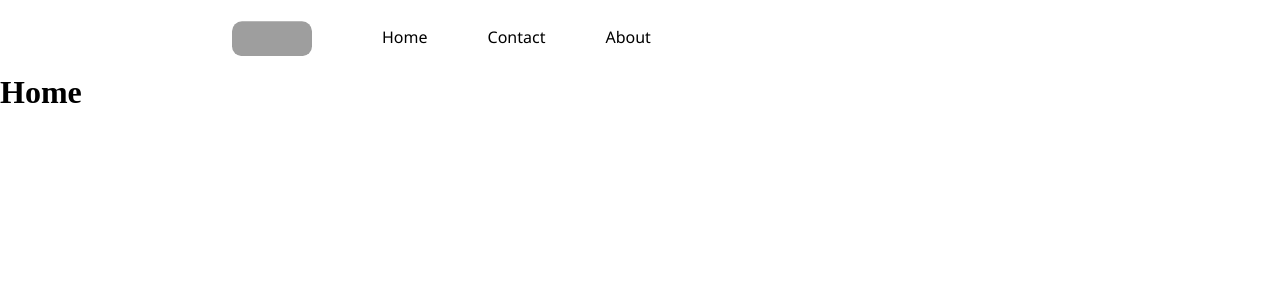
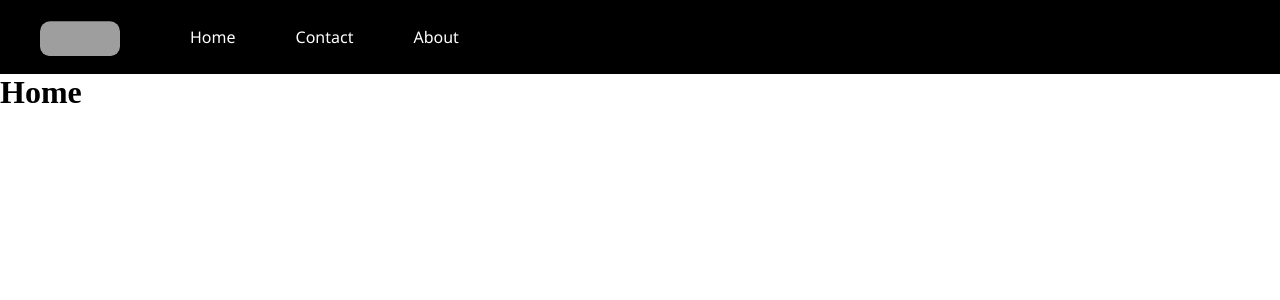
Before and after one commit to mcombeau/ft_transcendance, a React (Create React App) app in the folder requirements/frontend/: page / in a window 1280 px wide. Shown: the top 300 px of the page. Built offline with nearby package versions, Linux system fonts and the light colour scheme; grey boxes are pictures that could not be loaded.

Commit message:
Navbar looks decent

```diff
--- a/requirements/frontend/src/index.css
+++ b/requirements/frontend/src/index.css
@@ -23,9 +23,10 @@ background-color: #000;
 }
 
 .nav-list {
-    width: 70%;
+    width: 100%;
     display: flex;
     align-items: center;
+	background: black;
 }
 
 .logo {
@@ -50,7 +51,7 @@ background-color: #000;
 
 .nav-list li a {
     text-decoration: none;
-    color: #000;
+	color: white;
 }
 
 .nav-list li a:hover {
```
